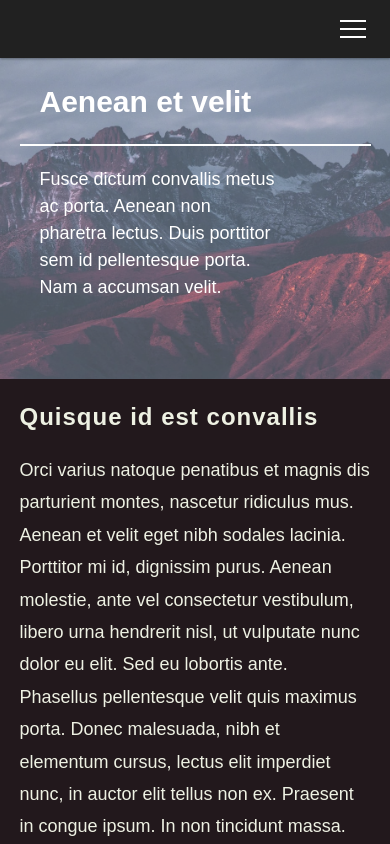
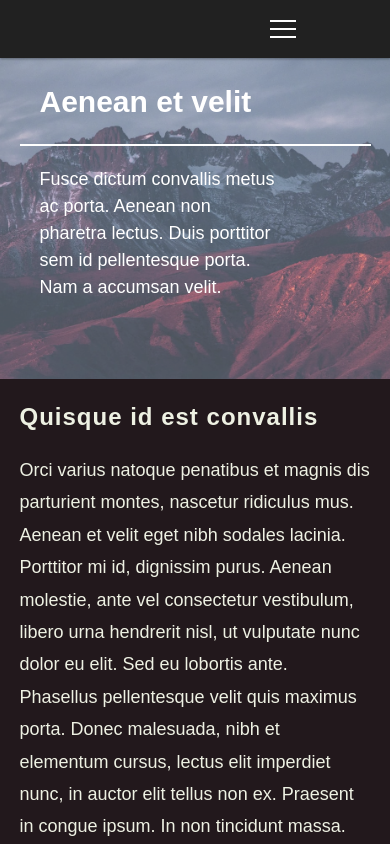
Before and after one commit to malgorzatajPL/Mountains, a website: page index.html in a window 390 px wide. Shown: the top 844 px of the page. Drawn offline with nearby package versions, Linux system fonts and the light colour scheme.

Commit message:
Add rwd 320px
Adding rwd for 320px

```diff
--- a/css/main.scss
+++ b/css/main.scss
@@ -29,12 +29,19 @@ html{
       background-position: top;
       width: 100%;
       height: 80vh;
+      @include media('<=phone') {
+          height: 100%;
+          width: 100%;
+        }
     }
     .content{
         padding: 15% 5%;
         display: flex;
         flex-direction: column;
         color: #fff;
+        @include media('<=phone') {
+        padding: 50px 20px;
+    }
       h1{
         font-size: 40px;
         padding: 20px;
@@ -42,7 +49,9 @@ html{
         @include media('<=tablet') {
             font-size: 30px;
         }
-
+        @include media('<=phone') {
+            font-size: 22px;
+        }
       }
       span{
           padding: 20px;
@@ -50,6 +59,9 @@ html{
           max-width: 80%;
           @include media('<=tablet') {
             font-size: 18px;
+          }
+          @include media('<=phone') {
+            font-size: 16px;
         }
       }
     }
@@ -60,9 +72,17 @@ html{
     background-color: #22181C;
     display: flex;
     flex-direction: column;
+    @include media('<=phone') {
+        padding: 5%;
+        text-align: center;
+    }
     h2{
         padding: 5% 0 0 5%;
         letter-spacing: 1px;
+        @include media('<=phone') {
+            font-size: 22px;
+            letter-spacing: 0;
+        }
     }
     span{
         width: 70%;
@@ -72,6 +92,11 @@ html{
         @include media('<=tablet') {
         width: 100%;
         padding: 5%;
+        }
+        @include media('<=phone') {
+            font-size: 16px;
+            line-height: 1.5;
+            padding: 10%;
         }
         }
 }
@@ -84,7 +109,6 @@ html{
         flex-direction: row-reverse;
         @include media('<=tablet') {
             flex-direction: column;
-
         }
     }
     @include media('<=tablet') {
@@ -132,18 +156,31 @@ html{
         width: 70%;
         margin: 0 auto;
         max-width: 100%;
+        @include media('<=phone') {
+            width: 100%;
+            padding: 5%;
+            text-align: center;
+        }
         h4{
             font-size: 26px;
             padding: 20px;
+            @include media('<=phone') {
+                font-size: 22px;
+                padding: 5px;
+            }
         }
         span{
             font-size: 16px;
             padding: 15px;
             line-height: 1.5;
+            @include media('<=phone') {
+                padding: 5%;
+            }
         }
         button{
             @include btn;
             @include btn-green;
+
         }
       }
     }
@@ -166,6 +203,10 @@ footer{
             @include media('<=tablet') {
                 width: 100%;
             }
+            @include media('<=phone') {
+                text-align: center;
+                padding: 20px;
+            }
         form{
             padding: 2%;
             display: flex;
@@ -176,6 +217,9 @@ footer{
             text-transform: uppercase;
             font-size: 18px;
             line-height: 3;
+            @include media('<=phone') {
+                font-size: 16px;
+            }
         }
         input{
            width: 220px;
@@ -188,6 +232,9 @@ footer{
             display: flex;
             @include media('<=tablet') {
                 width: auto;
+              }
+              @include media('<=phone') {
+                width: 100%;
             }
             &:focus{
                 background: rgba(212, 212, 255, 0.2);
@@ -223,11 +270,19 @@ footer{
             position: relative;
             display: flex;
         }
+        @include media('<=phone') {
+            display: flex;
+            flex-direction: column;
+
+          }
         .contact-method{
             width: 100%;
             display: block;
             padding: 6%;
             position: relative;
+            @include media('<=phone') {
+          padding: 0;
+                  }
        i{
            @include icons;
            position: absolute;
@@ -236,7 +291,11 @@ footer{
            @include media('<=desktop') {
            position: relative;
            }
-       }
+           @include media('<=phone') {
+            font-size: 30px;
+            padding-left:30px;
+            left: 0;
+          }         }
        .phone, .email, .address{
            display: flex;
            flex-direction: column;
@@ -245,9 +304,19 @@ footer{
         @include media('<=desktop') {
             display: block;
         }
+        @include media('<=phone') {
+
+          padding-left: 0;
+        margin: 10px 0 20px 0;
+          display: inline-flex;
+          }
+
             h4{
            margin-bottom: 3%;
            font-size: 28px;
+           @include media('<=phone') {
+font-size: 20px;
+        }
        }
        span{
            font-size: 18px;
@@ -255,6 +324,10 @@ footer{
            line-height: 1.5;
         @include media('<=desktop') {
             line-height: 2;
+        }
+        @include media('<=phone') {
+        font-size: 16px;
+            line-height: 1.5;
     }
         }
        }
@@ -284,6 +357,7 @@ footer{
     i{
         @include font-green;
         @include icons;
+        padding: 15px;
     }
         p{
             font-size: 18px;
--- a/css/mixin.scss
+++ b/css/mixin.scss
@@ -12,12 +12,20 @@
         position:relative;
         top:1px;
     }
+    @include media('<=phone') {
+ width: 120px;
+ font-size: 16px;
+    }
 }
 
 @mixin btn-violet {
     border:1px solid #d5ddb7;
     font-size: 19px;
     color:#d5ddb7;
+    @include media('<=phone') {
+ font-size: 16px;
+ width: 80px;
+    }
     &:hover{
         border:1px solid #d5ddb7;
         color:#22181C;
@@ -39,6 +47,10 @@
 @mixin icons {
     font-size: 35px;
     padding: 30px;
+    @include media('<=phone') {
+        font-size: 30px;
+
+    }
 }
 
 @mixin font-green {
--- a/css/navigation luxbar/_mobile.scss
+++ b/css/navigation luxbar/_mobile.scss
@@ -23,6 +23,7 @@
     justify-content: space-between;
     align-items: center;
     height: $luxbar-height;
+    max-width: 320px;
 }
 
 .#{$luxbar-css-prefix}-menu-right {
```
Also changed, not shown: css/main.css, css/navigation luxbar/luxbar.css, 2 other files. Lines whose indentation alone changed are shown as unchanged.
